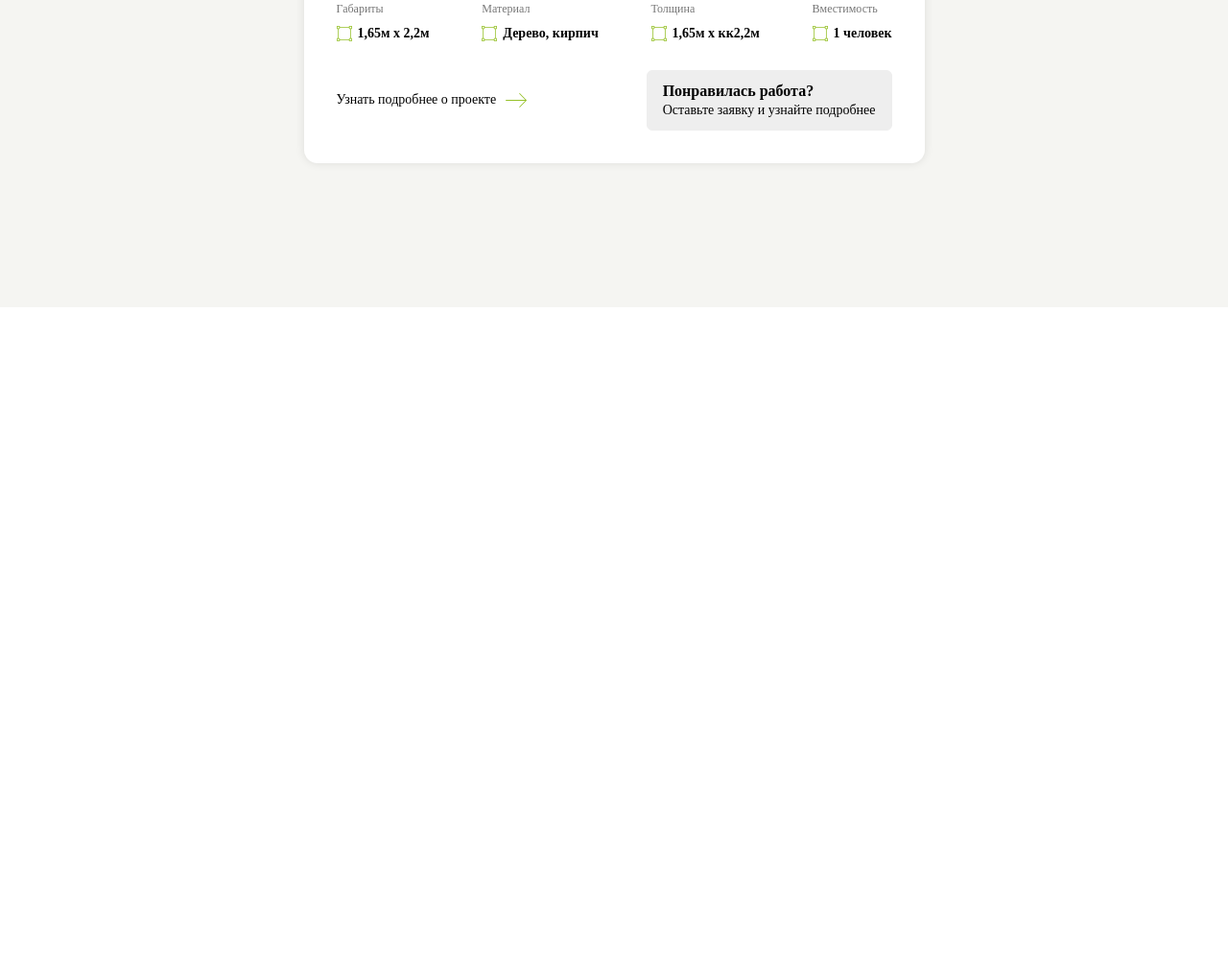
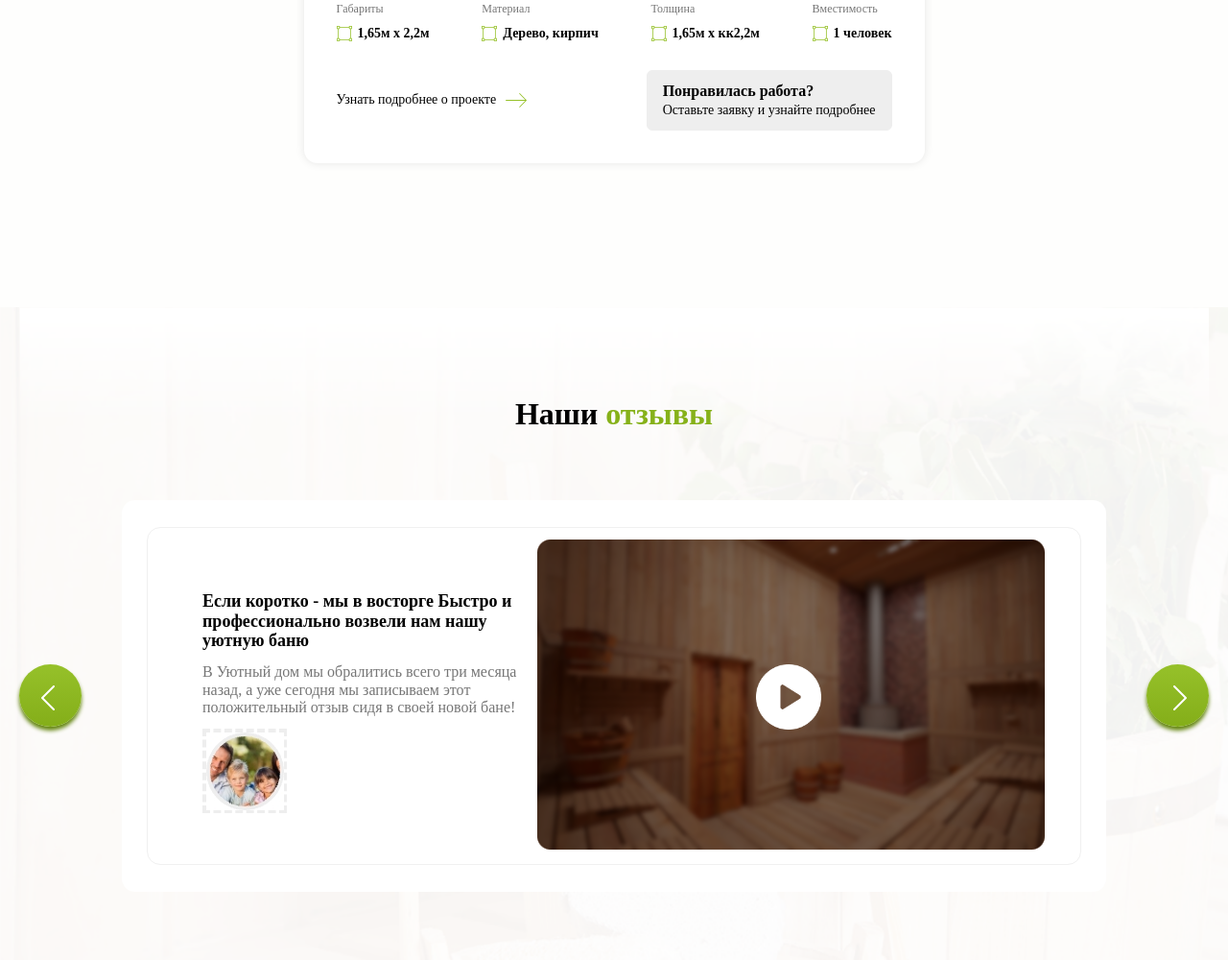
Before and after one commit to S3O-ru/skeleton-master, a plain HTML site: page index.html in a window 1280 px wide. Shown: the part 8517-9517 px from the top of the page at 96% size. Before the commit the page ends 8837 px from the top, so only its background shows below. Drawn offline with Linux system fonts and the light colour scheme; a web font is replaced by a local one.

Commit message:
add reviews

```diff
--- a/css/style.css
+++ b/css/style.css
@@ -814,7 +814,7 @@ img.temp {
 .projects {
   width: 100%;
   padding: 150px 0;
-  background-color: #f5f5f2;
+  background-color: #fefefd;
 }
 .projects-header {
   text-align: center;
@@ -948,3 +948,117 @@ img.temp {
 .project-btn-bottom {
   font-size: 14px;
 }
+/* -------reviews-------- */
+
+.reviews {
+  width: 100%;
+  background-image: url(../images/reviews-fon.png);
+  background-repeat: no-repeat;
+  background-size: cover;
+}
+.reviews-header {
+  background-image: url(../images/before-reviews-fon.png);
+  background-repeat: no-repeat;
+  background-size: cover;
+  text-align: center;
+  padding-top: 93px;
+  font-size: 32px;
+  font-weight: 800;
+}
+.reviews-header span {
+  color: var(--color-green);
+}
+.reviews-slider {
+  position: relative;
+  width: 100%;
+}
+.reviews-box {
+  padding: 71px 107px;
+}
+.reviews-noborder {
+  padding: 28px 26px;
+  background-color: white;
+  border-radius: 14px;
+}
+.reviews-border {
+  border: 1px solid #F0F0F0;
+  background-color: white;
+  border-radius: 14px;
+  display: flex;
+  flex-direction: row;
+  justify-content: space-between;
+  align-items: center;
+  flex-wrap: nowrap;
+}
+.reviews-left {
+  max-width: 400px;
+  width: calc(100% / 2);
+  padding: 66px 0 53px 57px;
+  display: flex;
+  flex-direction: column;
+  justify-content: space-between;
+  gap: 13px;
+}
+.reviews-left-title {
+  font-size: 18px;
+  font-weight: 800;
+}
+.reviews-left-description {
+  color: #767676;
+}
+.reviews-left-pic {
+  width: 88px;
+  height: 88px;
+  border: 4px dashed #EEEEEE;
+}
+.reviews-right {
+  position: relative;
+  padding-right: 37px;
+}
+img.temp-video {
+  width: 100%;;
+}
+.reviews-right img.temp {
+  position: absolute;
+  width: 68px;
+  height: 68px;
+  top: calc(50% - 33px);
+  left: calc(50% - 55px);
+}
+.slider-arrows {
+  width: 100%;
+  position: absolute;
+  display: flex;
+  justify-content: space-between;
+  top: calc(50% - 33px);
+  left: 0;
+}
+.arrows-left,
+.arrows-right {
+  position: relative;
+  width: 65px;
+  height: 65px;
+  background: linear-gradient(180.00deg, rgb(150, 193, 42),rgb(132, 174, 25) 100%);
+  box-shadow: 0px 4px 4px 0px rgb(99, 133, 14);
+  border-radius: 50px;
+  cursor: pointer;
+}
+.slider-arrows .svg {
+  position: absolute;
+  width: 14px;
+  height: 26px;
+}
+.arrows-left .svg {
+  background-image: url(../svg/arrow-left.svg);
+  background-repeat: no-repeat;
+  background-size: contain;
+  top: 22px;
+  left: 23px;
+}
+.arrows-right .svg {
+  background-image: url(../svg/arrow-right.svg);
+  background-repeat: no-repeat;
+  background-size: contain;
+  top: 22px;
+  right: 23px;
+}
--- a/index.html
+++ b/index.html
@@ -769,6 +769,45 @@
       </div>
     </div>
   </article>
+  <article class="reviews">
+    <div class="contains">
+      <div class="reviews-header">
+        Наши <span>отзывы</span>
+      </div>
+      <div class="reviews-slider">
+        <div class="reviews-box">
+          <div class="reviews-noborder">
+            <div class="reviews-border">
+              <div class="reviews-left">
+                <div class="reviews-left-title">Если коротко - мы в восторге Быстро
+                  и профессионально возвели нам нашу
+                  уютную баню</div>
+                <div class="reviews-left-description">В Уютный дом мы обралитись всего три месяца
+                  назад, а уже сегодня мы записываем этот
+                  положительный отзыв сидя в своей новой бане!</div>
+                <div class="reviews-left-pic">
+                  <img src="/images/review01.jpg">
+                </div>
+              </div>
+              <div class="reviews-right">
+                <img src="/images/review01-video.jpg" class="temp-video">
+                <img src="./images/Vector.png" alt="" class="temp">
+              </div>
+            </div>
+          </div>
+
+        </div>
+        <div class="slider-arrows">
+          <div class="arrows-left">
+            <div class="svg"></div>
+          </div>
+          <div class="arrows-right">
+            <div class="svg"></div>
+          </div>
+        </div>
+      </div>
+    </div>
+  </article>
   <footer>
     <div class="contains">
 
```
Also changed, not shown: images/before-reviews-fon.png (added), images/review01-video.jpg (added), images/review01.jpg (added), images/reviews-fon.png (added), svg/arrow-left.svg (added), svg/arrow-right.svg (added), svg/circle.svg (added).
